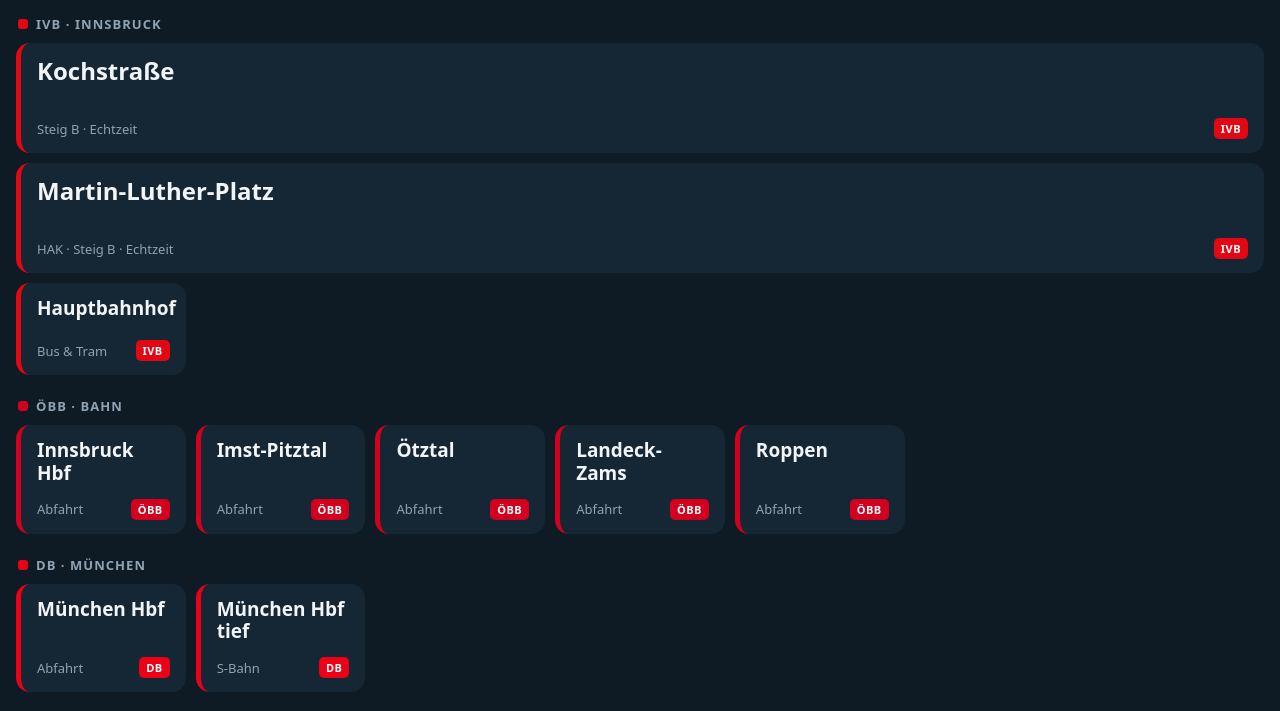
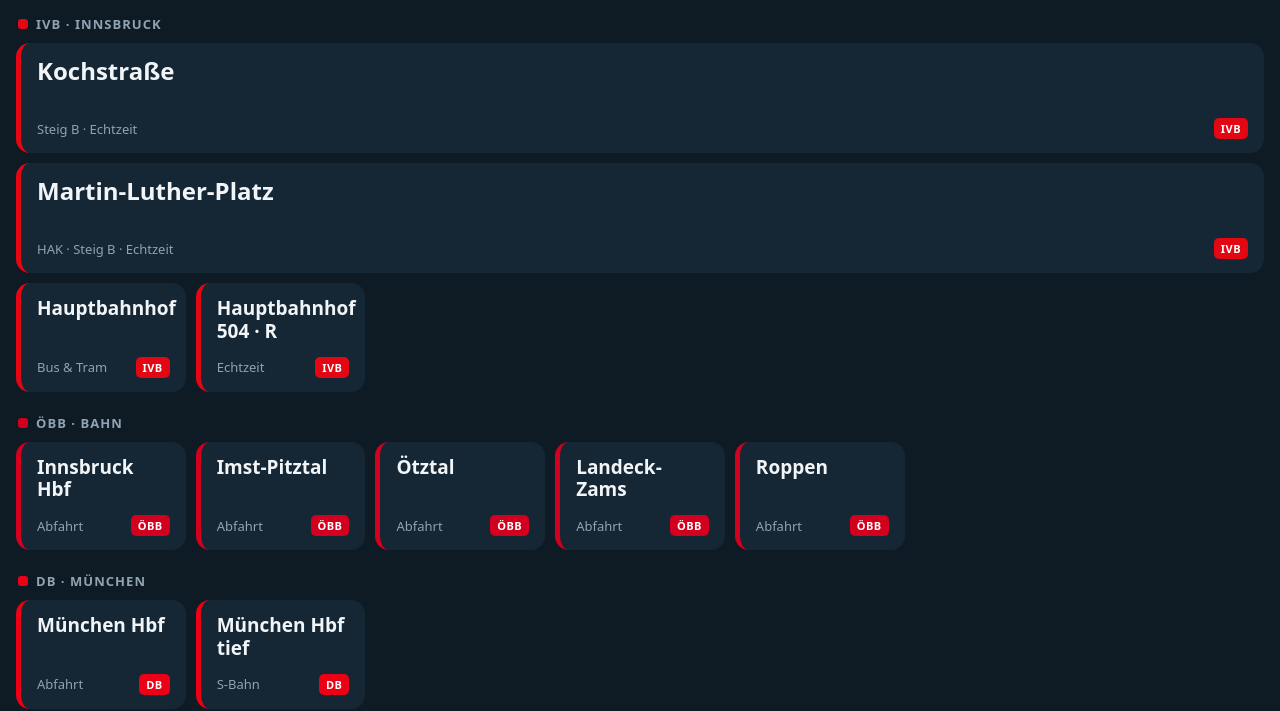
Before and after one commit to maebx-cmd/Kochstrasse, a plain HTML site: page start.html in a window 1280 px wide. Shown: the part 78-789 px from the top of the page. Drawn offline with Linux system fonts and the light colour scheme.

Commit message:
Linienfilter (?linie=) und Button Hauptbahnhof 504/R
Co-Authored-By: Claude Opus 5.5 <noreply@anthropic.com>
Claude-Session: https://claude.ai/code/session_01KoKKhe8HRoFpzYLcGikPKc

```diff
--- a/start.html
+++ b/start.html
@@ -56,6 +56,10 @@
     <span class="name">Hauptbahnhof</span>
     <span class="meta">Bus &amp; Tram <span class="tag">IVB</span></span>
   </a>
+  <a class="btn ivb" href="./?stop=1187&amp;steig=alle&amp;linie=504,R">
+    <span class="name">Hauptbahnhof 504 · R</span>
+    <span class="meta">Echtzeit <span class="tag">IVB</span></span>
+  </a>
 </div>
 
 <h2 class="oebb">ÖBB · Bahn</h2>
```
Also changed, not shown: index.html (+3 -1 lines).
